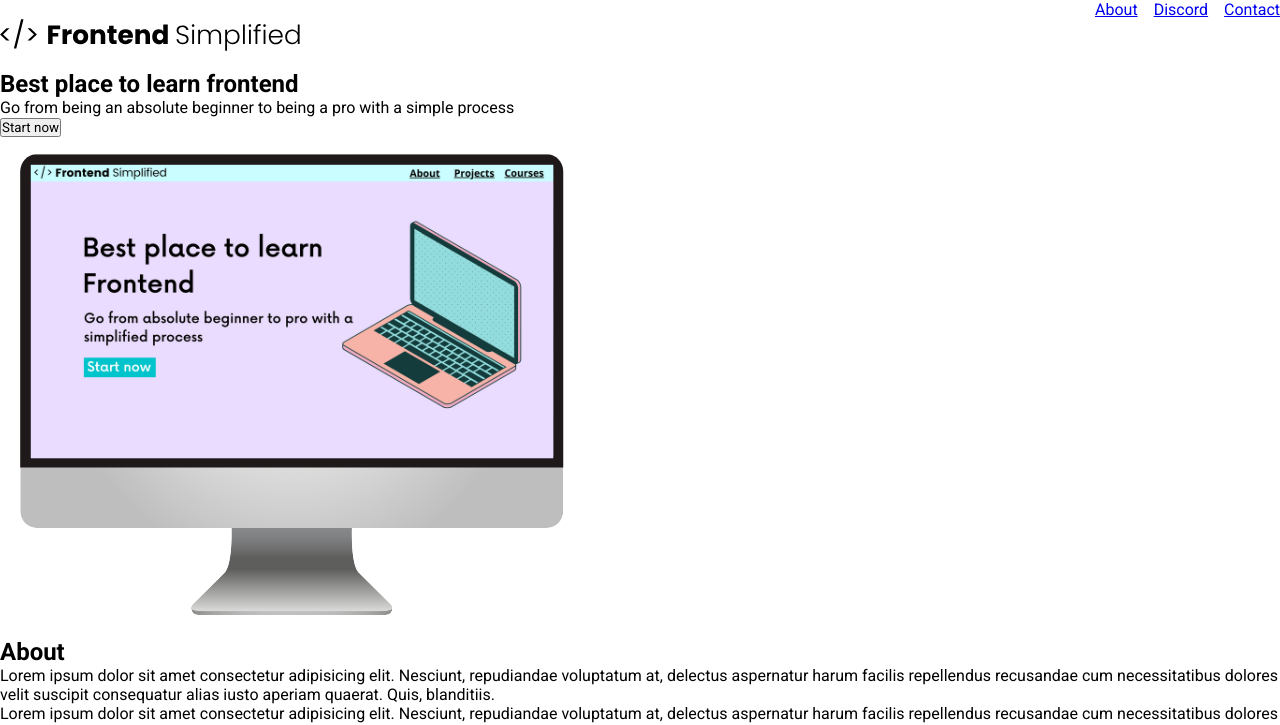
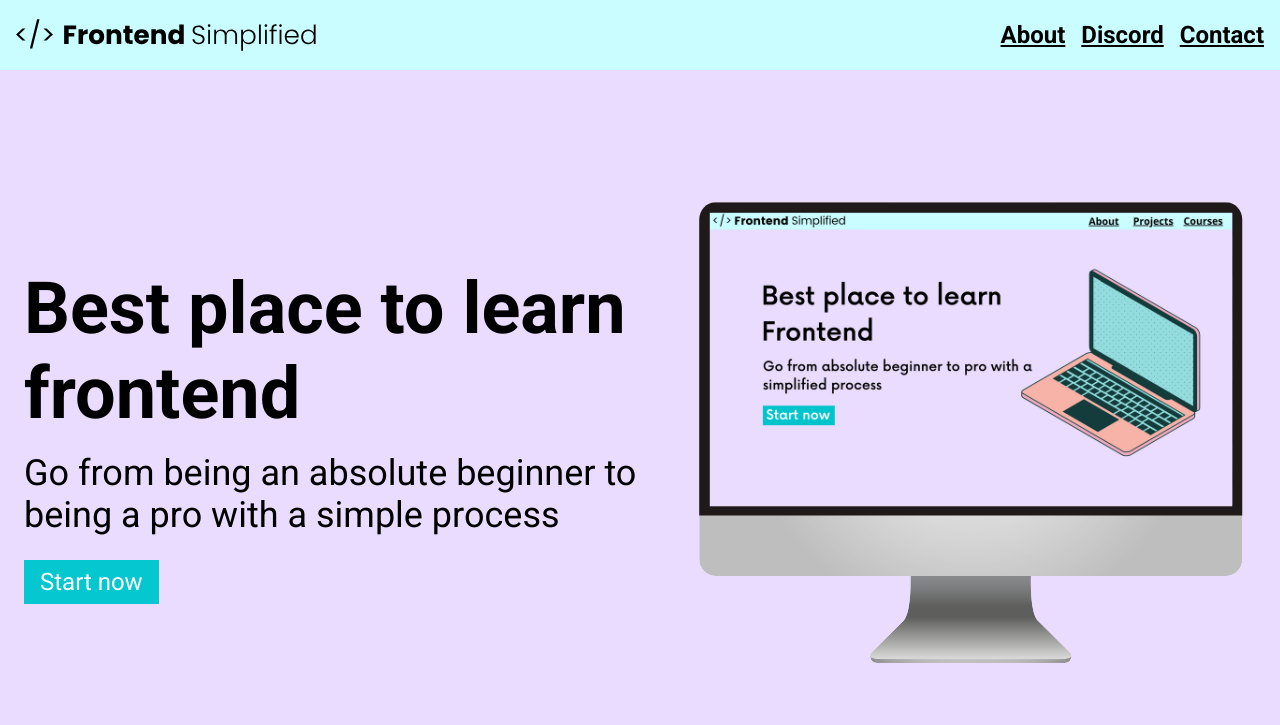
Before and after one commit to DjHorns/Html-practice, a plain HTML site: page index.html in a window 1280 px wide. Shown: the top 725 px of the page. Drawn offline with Linux system fonts and the light colour scheme.

Commit message:
Style the header

```diff
--- a/index.html
+++ b/index.html
@@ -22,7 +22,7 @@
         <header>
             <div>
                 <h1>Best place to learn frontend</h1>
-                <p>Go from being an absolute beginner to being a pro with a simple process</p>
+                <p class="subheader">Go from being an absolute beginner to being a pro with a simple process</p>
                 <button>Start now</button>
             </div>
             <figure>
--- a/styles.css
+++ b/styles.css
@@ -11,6 +11,42 @@ nav{
     height: 70px;
     display: flex;
     justify-content: space-between;
+    align-items: center;
+    padding: 16px;
+    background-color: #cafdff;
+}
+
+header {
+    background-color: #eadcff;
+    height: calc(100vh - 70px);
+    padding: 24px;
+    display: flex;
+    align-items: center;
+    justify-content: center;
+}
+
+h1 {
+    font-size: 72px ;
+}
+
+.subheader {
+    font-size: 36px;
+    margin: 16px 0 24px 0;
+}
+
+button {
+    background-color: #05c7cf;
+    color: white;
+    border: none;
+    padding: 8px 16px;
+    font-size: 24px;
+    cursor: pointer;
+}
+
+a {
+    color: #000;
+    font-size: 24px;
+    font-weight: 700;
 }
 
 .logo {
```
